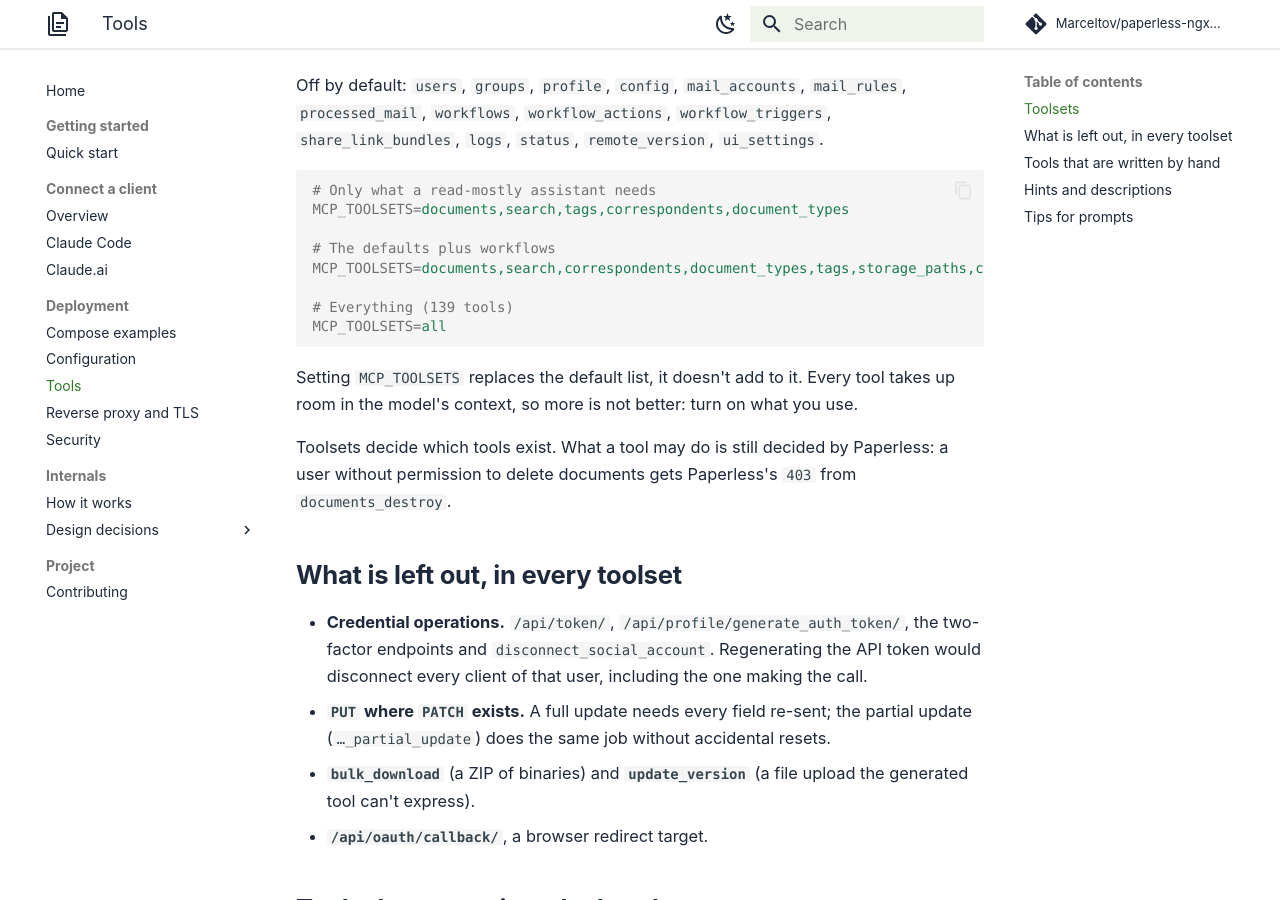
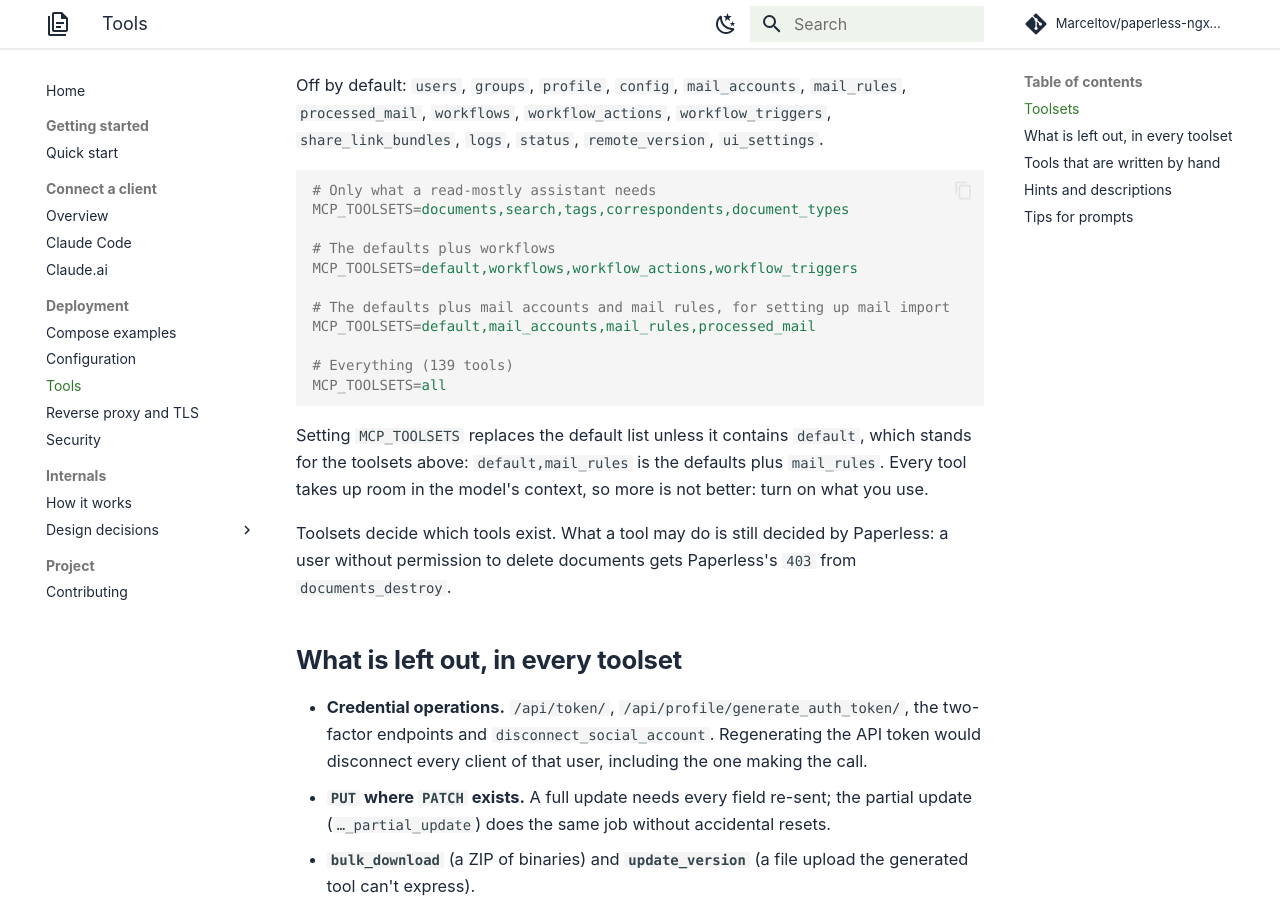
Before and after one commit to Marceltov/paperless-mcp, an MkDocs documentation site: the page built from docs/tools.md, in a window 1280 px wide and 900 px high, scrolled down 1007 px. Built offline with MkDocs 1.6.1 and Material for MkDocs 9.7.7, drawn with Linux system fonts in a browser that asks for light colours; some web fonts are replaced; comment, search, counter and statistics services are not loaded.

Commit message:
MCP_TOOLSETS: `default` adds to the default toolsets
Setting MCP_TOOLSETS replaced the default list, so turning on one extra
toolset (mail_accounts, mail_rules for setting up mail import) meant
spelling out all thirteen defaults. `default` now expands to
DEFAULT_TOOLSETS: `default,mail_accounts,mail_rules`.

Co-Authored-By: Claude Opus 5.5 <noreply@anthropic.com>
Claude-Session: https://claude.ai/code/session_01J4kqpzBamtXz6VwPiaRL94

````diff
--- a/docs/tools.md
+++ b/docs/tools.md
@@ -26,13 +26,16 @@ Off by default: `users`, `groups`, `profile`, `config`, `mail_accounts`, `mail_r
 MCP_TOOLSETS=documents,search,tags,correspondents,document_types
 
 # The defaults plus workflows
-MCP_TOOLSETS=documents,search,correspondents,document_types,tags,storage_paths,custom_fields,saved_views,share_links,tasks,trash,statistics,bulk_edit_objects,workflows,workflow_actions,workflow_triggers
+MCP_TOOLSETS=default,workflows,workflow_actions,workflow_triggers
+
+# The defaults plus mail accounts and mail rules, for setting up mail import
+MCP_TOOLSETS=default,mail_accounts,mail_rules,processed_mail
 
 # Everything (139 tools)
 MCP_TOOLSETS=all
 ```
 
-Setting `MCP_TOOLSETS` replaces the default list, it doesn't add to it. Every tool takes up room in the model's context, so more is not better: turn on what you use.
+Setting `MCP_TOOLSETS` replaces the default list unless it contains `default`, which stands for the toolsets above: `default,mail_rules` is the defaults plus `mail_rules`. Every tool takes up room in the model's context, so more is not better: turn on what you use.
 
 Toolsets decide which tools exist. What a tool may do is still decided by Paperless: a user without permission to delete documents gets Paperless's `403` from `documents_destroy`.
 
````
Also changed, not shown: CLAUDE.md (+1 -1 lines), docs/configuration.md (+1 -1 lines), 2 other files.
